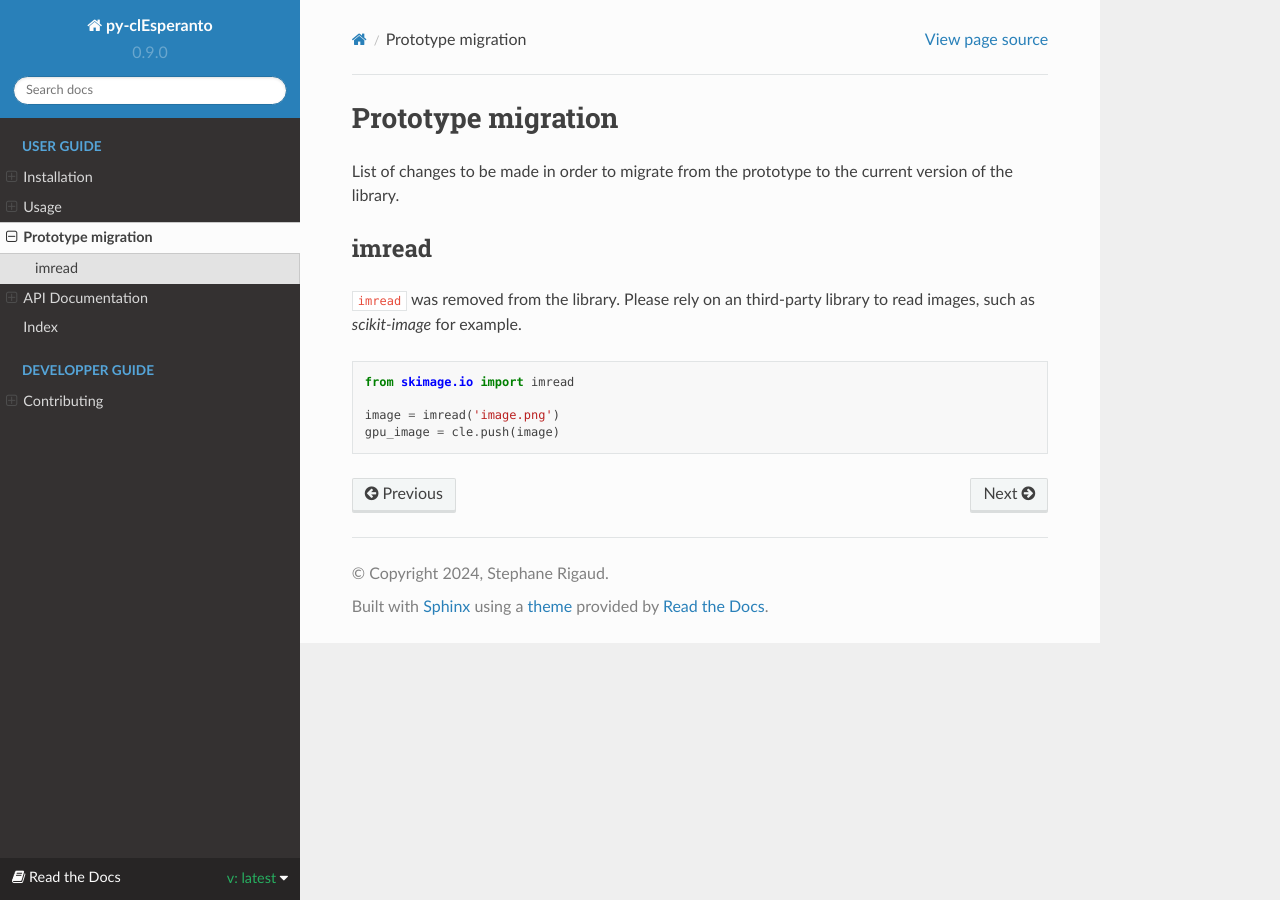
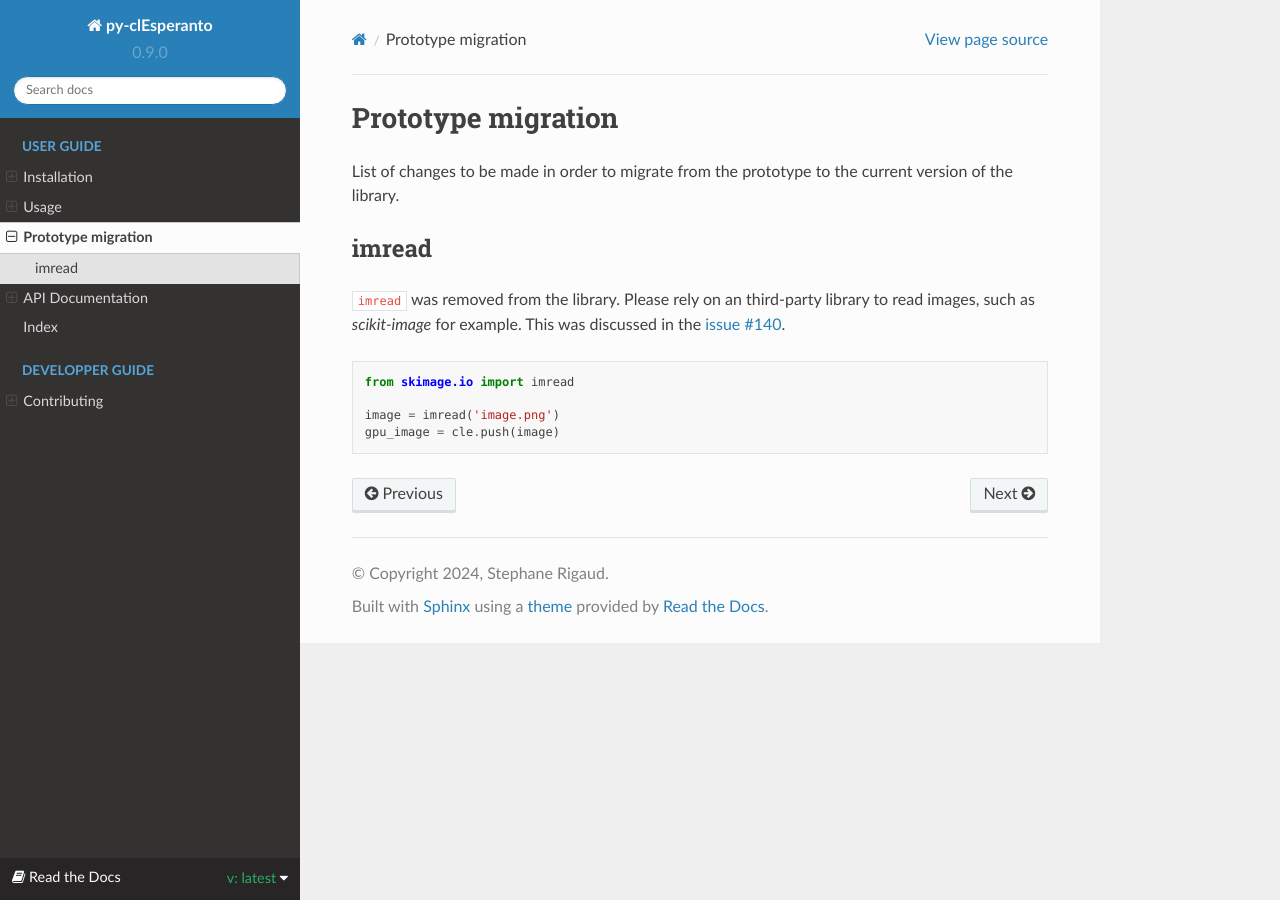
Before and after one commit to clEsperanto/pyclesperanto, a Sphinx documentation site: the page built from docs/source/prototype.rst, in a window 1280 px wide. Built offline with Sphinx 7.4.7 and the Read the Docs theme 2.0.0, drawn with Linux system fonts in a browser that asks for light colours.

Commit message:
add link to issue

```diff
--- a/docs/source/prototype.rst
+++ b/docs/source/prototype.rst
@@ -7,6 +7,7 @@ imread
 ------
 
 ``imread`` was removed from the library. Please rely on an third-party library to read images, such as `scikit-image` for example.
+This was discussed in the `issue #140 <https://github.com/clEsperanto/pyclesperanto/issues/140>`__.
 
 .. code-block:: python
 
```
